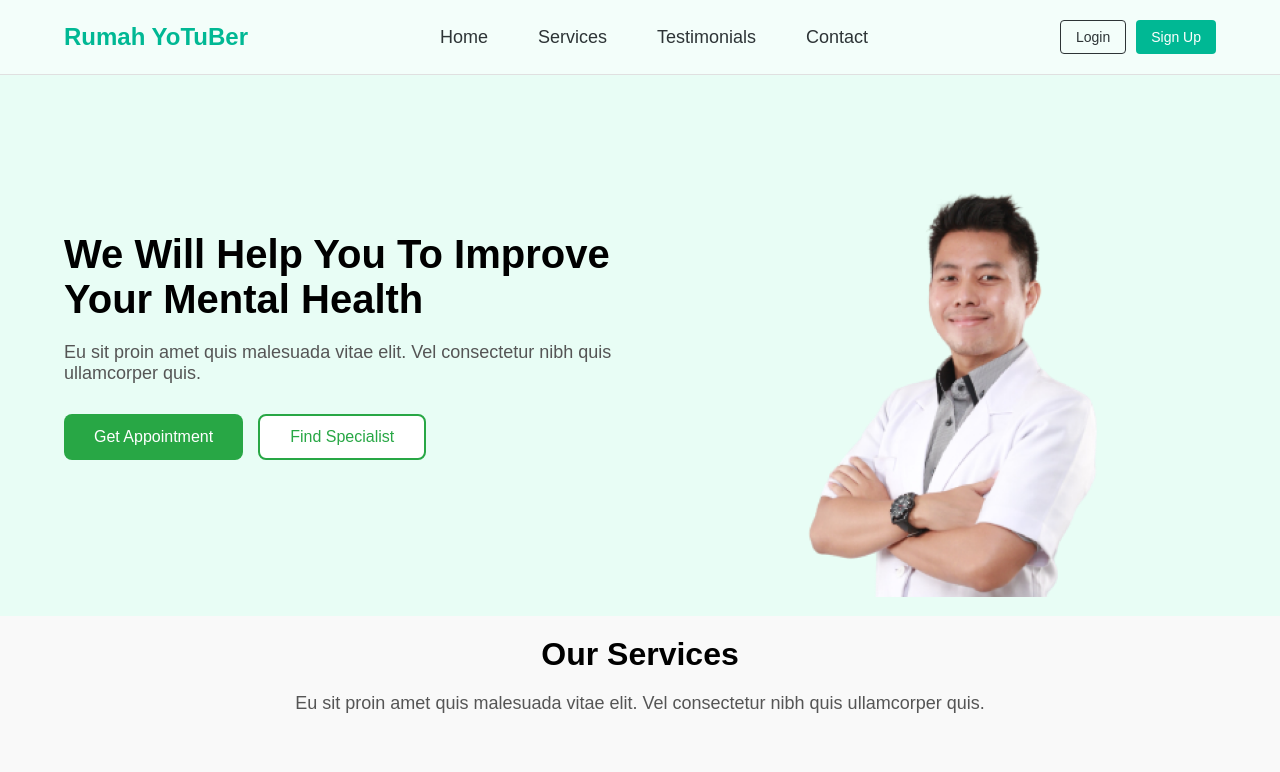
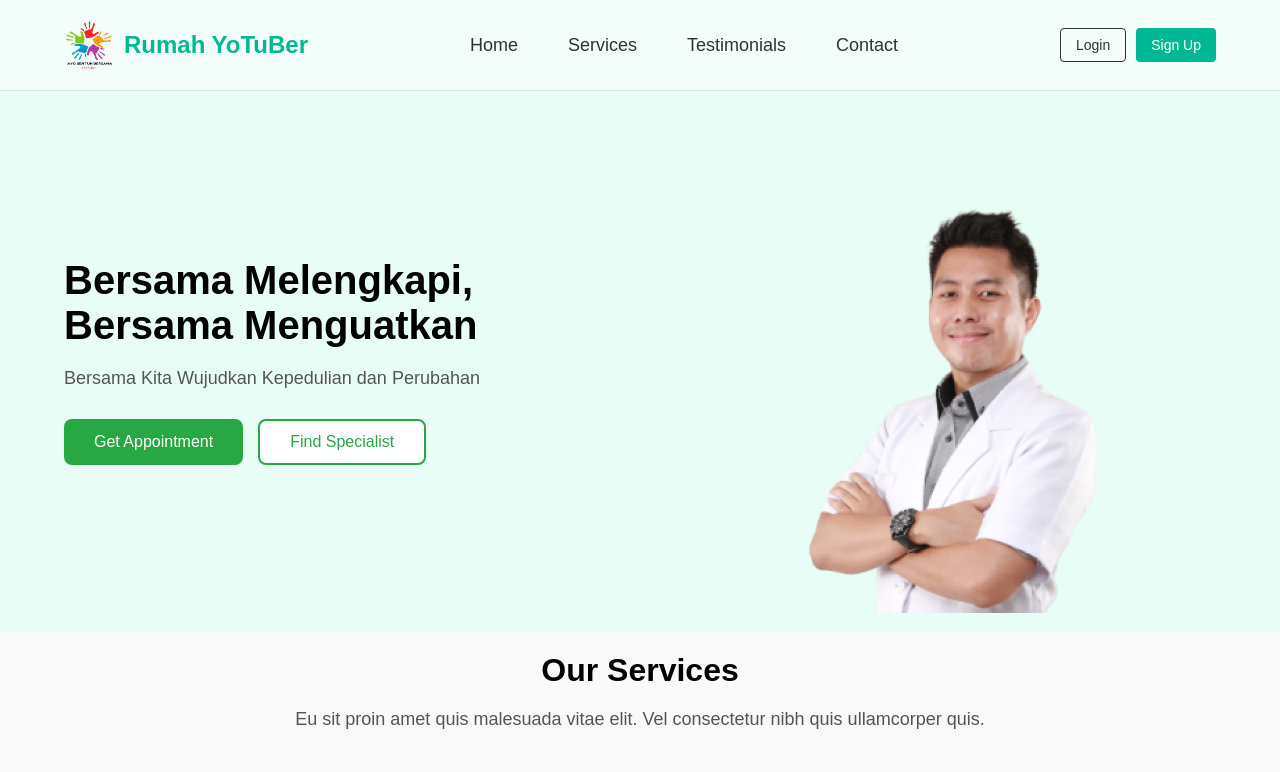
Before and after one commit to AanSumanto/rumah-yotuber-web, a React (Create React App) app: page / in a window 1280 px wide. Shown: the top 772 px of the page. Built offline with nearby package versions, Linux system fonts and the light colour scheme.

Commit message:
feat:add logo and refactor footer

```diff
--- a/src/components/Footer.js
+++ b/src/components/Footer.js
@@ -8,8 +8,9 @@ function Footer() {
         <div className="footer-brand">
           <h2 className="brand-name">Rumah YoTuBer</h2>
           <p className="brand-description">
-            Eu sit proin amet quis malesuada vitae elit. Vel consectetur nibh
-            quis ullamcorper quis. Quam enim tortor, id sed
+            Jl. Ade Irma Nasution no.1247 RT.22 RW.08 Kel Sei Pangeran,
+            Kecamatan Ilir Timur Satu, Palembang Sumatera Selatan Telp. 0896
+            5922 1893
           </p>
           <div className="social-icons">
             <a href="https://www.facebook.com" aria-label="Facebook">
@@ -69,11 +70,9 @@ function Footer() {
         <div className="footer-location">
           <h4>Location</h4>
           <address>
-            2972 Westheimer Rd.
-            <br />
-            Santa Ana, Illinois
-            <br />
-            85486
+            Jl. Ade Irma Nasution no.1247 RT/RW. 22/08 Kelurahan Sei Pangeran,
+            Kecamatan Ilir Timur Satu, Palembang Sumatera Selatan
+            <p> Telp. 0896 5922 1893 </p>
           </address>
         </div>
       </div>
--- a/src/components/Header.js
+++ b/src/components/Header.js
@@ -1,6 +1,7 @@
 // components/Header.js
 import React, { useState } from "react";
 import "../style/Header.css";
+import Logo from "../assets/logo2.png";
 
 function Header() {
   const [isMenuOpen, setIsMenuOpen] = useState(false);
@@ -12,7 +13,10 @@ function Header() {
   return (
     <header className="header">
       <div className="container-header">
-        <div className="logo">Rumah YoTuBer</div>
+        <div className="logo-container">
+          <img src={Logo} alt="Logo Rumah YoTuBer" className="logo-image" />
+          <div className="logo-text">Rumah YoTuBer</div>
+        </div>
         <button className="menu-toggle" onClick={toggleMenu}>
           {isMenuOpen ? "✕" : "☰"}
         </button>
--- a/src/components/Hero.js
+++ b/src/components/Hero.js
@@ -10,11 +10,10 @@ function Hero() {
         <div className="hero-wrapper">
           <div className="hero-content">
             <h1 className="hero-title">
-              We Will Help You To Improve Your Mental Health
+              Bersama Melengkapi, Bersama Menguatkan
             </h1>
             <p className="hero-description">
-              Eu sit proin amet quis malesuada vitae elit. Vel consectetur nibh
-              quis ullamcorper quis.
+              Bersama Kita Wujudkan Kepedulian dan Perubahan
             </p>
             <div className="hero-buttons">
               <button className="btn btn-appointment">Get Appointment</button>
--- a/src/style/Header.css
+++ b/src/style/Header.css
@@ -28,6 +28,25 @@
     border: none;
     font-size: 24px;
     cursor: pointer;
+  }
+
+  .logo-container {
+    display: flex;
+    align-items: center;
+  }
+
+  .logo-image {
+    width: 50px;
+    height: 50px;
+    margin-right: 10px;
+  }
+
+  .logo-text {
+    /* font-size: 1.5rem;
+    font-weight: bold; */
+    font-size: 24px;
+    font-weight: bold;
+    color: #00b894;
   }
 
   .nav {
```
Also changed, not shown: src/assets/logo.png (added), src/assets/logo2.png (added).
